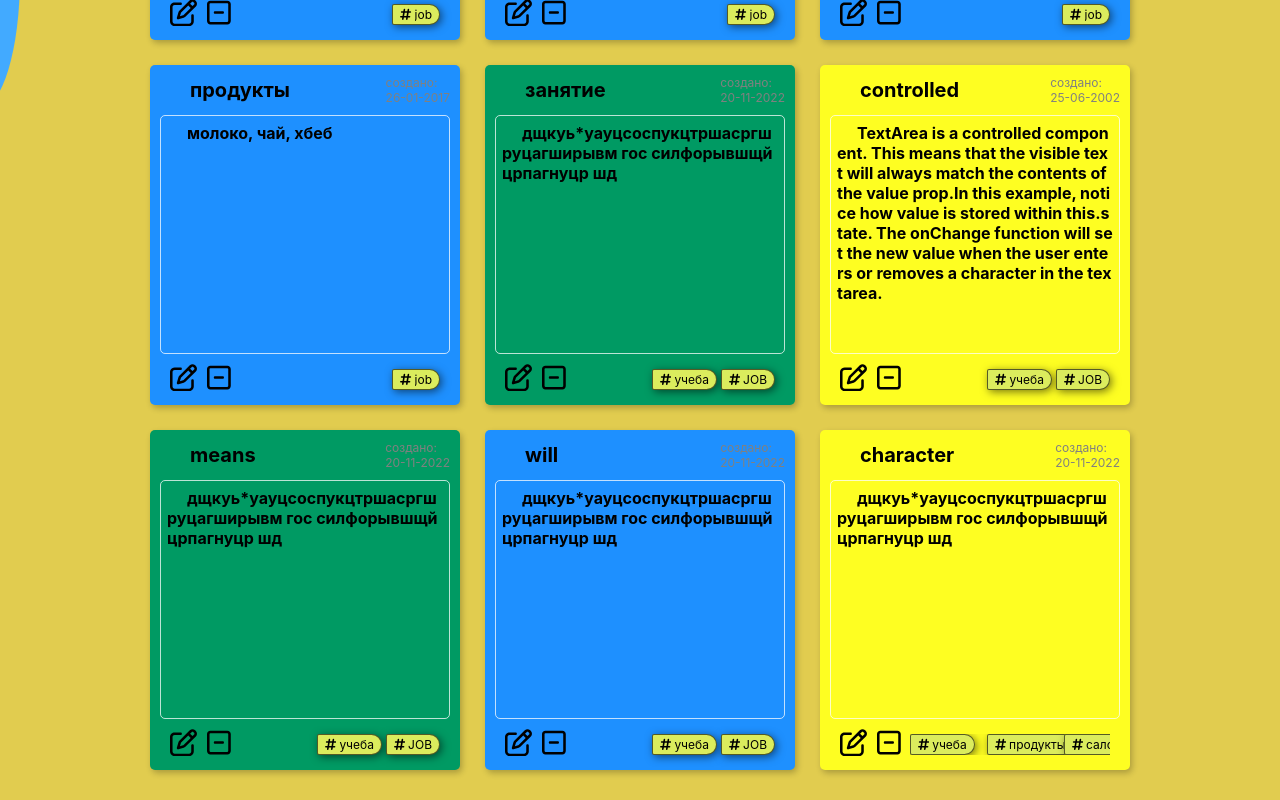
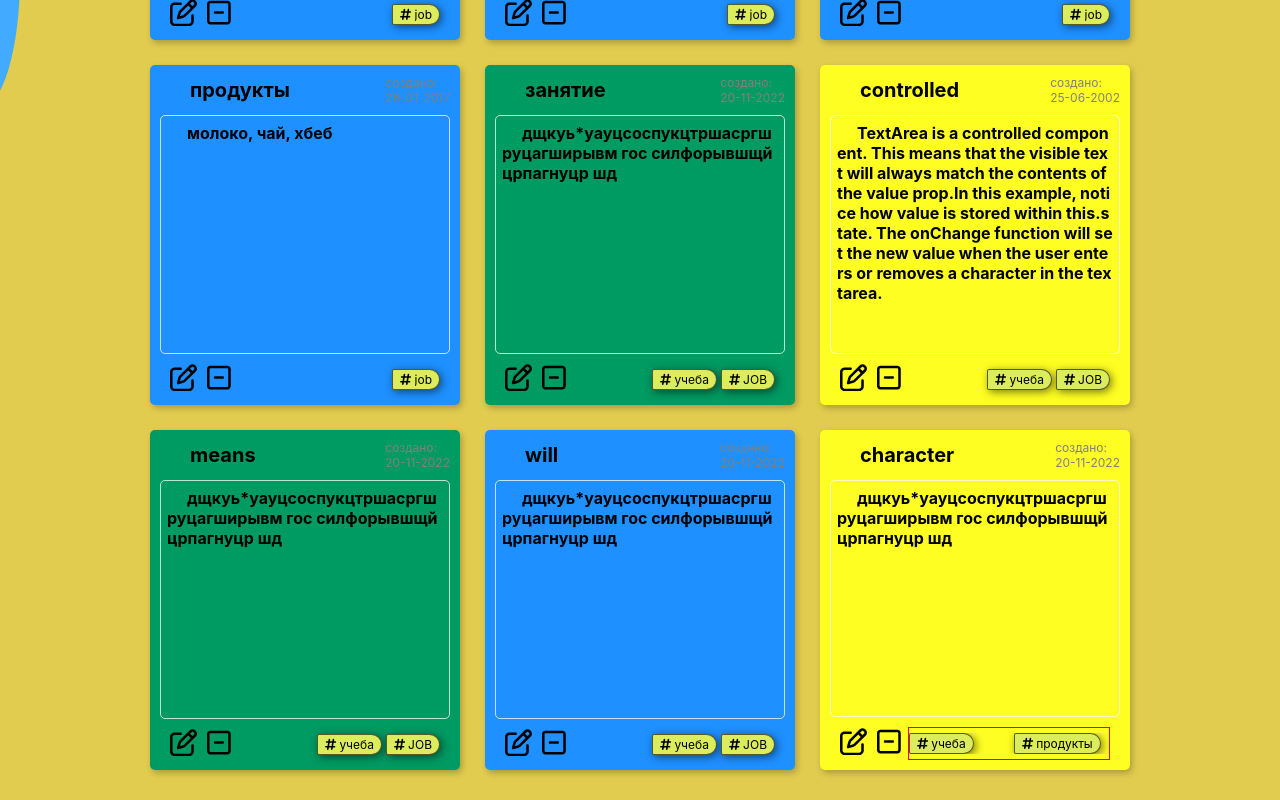
Before and after one commit to alex1-w/reactNote, a React (Create React App) app: page / in a window 1280 px wide. Shown: the part 394-1194 px from the top of the page. Built offline with nearby package versions, Linux system fonts and the light colour scheme.

Commit message:
add HashRouter

```diff
--- a/src/components/Note/components/TagSwiper/TagSwiper.module.scss
+++ b/src/components/Note/components/TagSwiper/TagSwiper.module.scss
@@ -1,4 +1,17 @@
+.main {
+    border: 1px solid red;
+    padding: 5px 0;
 
-.main {
+}
+
+.swiper {
     width: 200px;
+    display: flex;
+
+    align-items: center;
+    justify-content: center;
+
+    &__item {
+        // height: 30px !important;
+    }
 }
--- a/src/components/Note/components/TagSwiper/TagSwiper.tsx
+++ b/src/components/Note/components/TagSwiper/TagSwiper.tsx
@@ -7,16 +7,23 @@ import { FC } from 'react';
 
 export const TagSwiper: FC<{ tags: ITag[] }> = ({ tags }) => {
   return (
+
+    <div className={styles.main}>
+
       <Swiper
-      className={styles.main}
-      // spaceBetween={10}
-      slidesPerView={2.6}
+        className={styles.swiper}
+        spaceBetween={10}
+        slidesPerView={2}
       >
         {tags.map((tag) => (
-        <SwiperSlide key={tag.name}>
+          <SwiperSlide key={tag.name} className={styles.swiper__item}>
             <Tag name={tag.name} />
           </SwiperSlide>
         ))}
       </Swiper>
+
+    </div>
+
+
   );
 };
--- a/src/index.tsx
+++ b/src/index.tsx
@@ -1,7 +1,7 @@
 import React from 'react';
 import ReactDOM from 'react-dom/client';
 import App from './App';
-import { BrowserRouter } from 'react-router-dom';
+import { BrowserRouter, HashRouter } from 'react-router-dom';
 import reportWebVitals from './reportWebVitals';
 import { Provider } from 'react-redux';
 import { Store } from './store/store';
@@ -11,11 +11,11 @@ const root = ReactDOM.createRoot(document.getElementById('root') as HTMLElement)
 
 root.render(
   <React.StrictMode>
-    <BrowserRouter>
+    <HashRouter>
       <Provider store={Store()}>
         <App />
       </Provider>
-    </BrowserRouter>
+    </HashRouter>
   </React.StrictMode>,
 );
 
```
Lines whose indentation alone changed are shown as unchanged.
